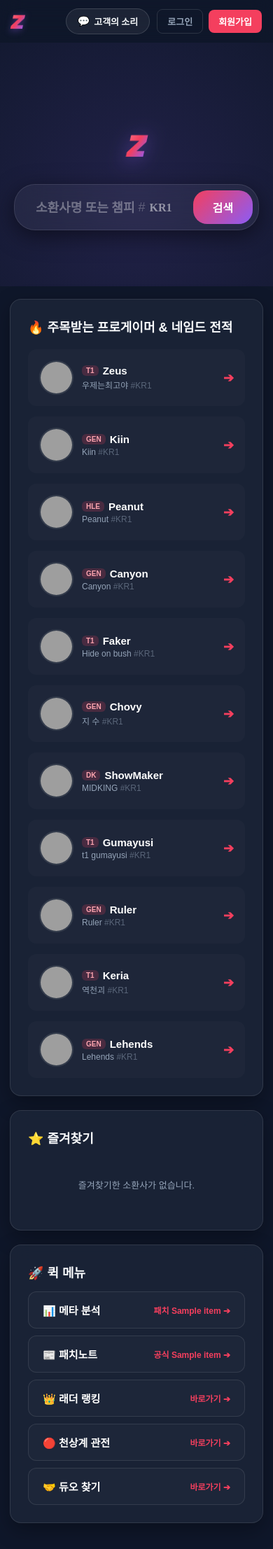
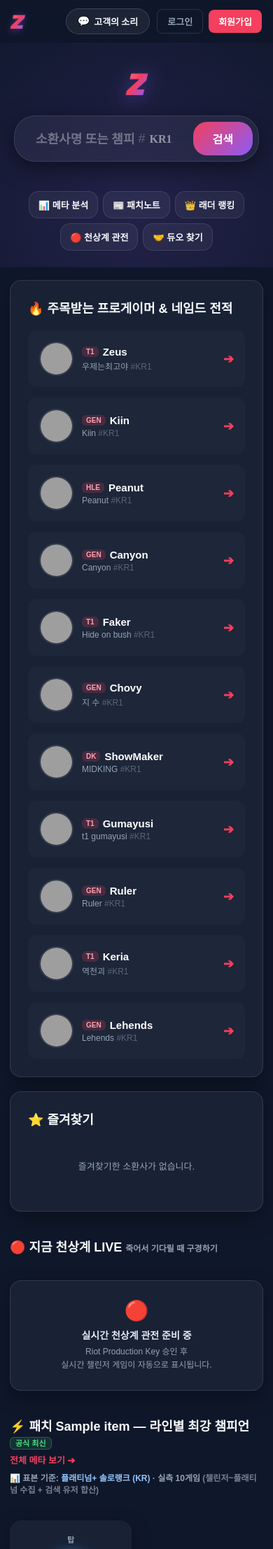
Before and after one commit to seokbong0114/SBGG, a Flask app: page / in a window 390 px wide. Shown: the top 2213 px of the page at 70% size. Run offline with Flask 3, Linux system fonts and the light colour scheme; a database or web service that is not in the repository returns one stand-in record (values such as "Sample title"); data that the repository does not hold is empty; some libraries are stand-ins or nearby versions; some web fonts are replaced; grey boxes are pictures that could not be loaded.

Commit message:
feat: 홈 레이아웃 상단 정리 — hero 압축 + 검색창 아래 퀵 내비 바
- home-hero padding 120/60 → 48/30, 로고 90px → 64px (첫 화면 공간 확보)
- 검색창 바로 아래 가로형 퀵 내비 바(.home-quicknav) 추가 → 모든 화면에서
  메타/패치/래더/관전/듀오가 스크롤 없이 즉시 노출 (기존 퀵메뉴 top 1645→274px)
- 우측 사이드바 중복 퀵메뉴 제거 (즐겨찾기 유지)
- 모바일 hero/퀵내비 축소 규칙 추가

Co-Authored-By: Claude Opus 4.8 <noreply@anthropic.com>

```diff
--- a/templates/index.html
+++ b/templates/index.html
@@ -89,9 +89,13 @@
         .search-btn:hover { transform: translateY(-2px); box-shadow: 0 6px 20px rgba(244, 63, 94, 0.6); }
         .search-btn:active { transform: scale(0.95); }
 
-        .home-hero { position: relative; padding: 120px 20px 60px; text-align: center; display: flex; flex-direction: column; align-items: center; overflow: hidden; }
+        .home-hero { position: relative; padding: 48px 20px 30px; text-align: center; display: flex; flex-direction: column; align-items: center; overflow: hidden; }
         .home-hero::before { content: ''; position: absolute; top: -50%; left: 50%; transform: translateX(-50%); width: 800px; height: 800px; background: radial-gradient(circle, rgba(139, 92, 246, 0.15) 0%, rgba(0,0,0,0) 70%); z-index: -1; pointer-events: none; }
-        .home-title { font-family: 'Montserrat'; font-size: 90px; font-weight: 900; margin-bottom: 40px; letter-spacing: -2px; }
+        .home-title { font-family: 'Montserrat'; font-size: 64px; font-weight: 900; margin-bottom: 22px; letter-spacing: -2px; }
+        .home-quicknav { display: flex; flex-wrap: wrap; justify-content: center; gap: 10px; margin-top: 22px; max-width: 720px; width: 100%; }
+        .hq-item { background: rgba(255,255,255,0.05); border: var(--border-glass); border-radius: 14px; padding: 11px 18px; color: var(--text-main); font-weight: 800; font-size: 14px; text-decoration: none; transition: 0.2s; white-space: nowrap; }
+        .hq-item:hover { background: rgba(244,63,94,0.15); border-color: rgba(244,63,94,0.4); transform: translateY(-2px); }
+        @media (max-width: 480px) { .hq-item { padding: 9px 13px; font-size: 13px; } .home-quicknav { gap: 7px; } }
 
         .recent-chips-container { display: flex; gap: 10px; margin-top: 20px; flex-wrap: wrap; justify-content: center; width: 100%; max-width: 700px; margin-left: auto; margin-right: auto; }
         .recent-chip { background: rgba(255,255,255,0.05); border: var(--border-glass); padding: 8px 16px; border-radius: 20px; font-size: 13px; color: var(--text-muted); cursor: pointer; transition: 0.2s; font-weight: 600; }
@@ -368,7 +372,8 @@
             /* 매치 카드: 6열 → 2열로 재배치 */
             .match-card { grid-template-columns: 1fr 1fr !important; row-gap: 12px; column-gap: 10px; padding: 14px !important; }
 
-            .home-title { font-size: 56px !important; margin-bottom: 28px !important; }
+            .home-title { font-size: 48px !important; margin-bottom: 18px !important; }
+            .home-hero { padding: 32px 20px 24px !important; }
         }
         @media (max-width: 480px) {
             [style*="repeat(5, 1fr)"] { grid-template-columns: repeat(2, 1fr) !important; }
@@ -659,6 +664,13 @@
                 </form>
             </div>
             <div class="recent-chips-container" id="recentChips"></div>
+            <div class="home-quicknav">
+                <a href="/meta" class="hq-item">📊 메타 분석</a>
+                <a href="/patch" class="hq-item">📰 패치노트</a>
+                <a href="/leaderboard" class="hq-item">👑 래더 랭킹</a>
+                <a href="/spectate" class="hq-item">🔴 천상계 관전</a>
+                <a href="/duo" class="hq-item">🤝 듀오 찾기</a>
+            </div>
         </div>
 
         <div class="main-container" style="display: grid; grid-template-columns: 1.5fr 1fr; margin-bottom: 100px;">
@@ -687,16 +699,6 @@
                 <div class="glass-panel" style="padding: 25px;">
                     <div style="font-size: 18px; font-weight: 800; margin-bottom: 15px;">⭐ 즐겨찾기</div>
                     <div id="fav-list" style="display: flex; flex-direction: column; gap: 10px;"></div>
-                </div>
-                <div class="glass-panel" style="padding: 25px;">
-                    <div style="font-size: 18px; font-weight: 800; margin-bottom: 15px;">🚀 퀵 메뉴</div>
-                    <div class="quick-menu-list">
-                        <a href="/meta" class="quick-menu-item"><b>📊 메타 분석</b><span>패치 {{ current_patch }} ➔</span></a>
-                        <a href="/patch" class="quick-menu-item"><b>📰 패치노트</b><span>공식 {{ current_patch }} ➔</span></a>
-                        <a href="/leaderboard" class="quick-menu-item"><b>👑 래더 랭킹</b><span>바로가기 ➔</span></a>
-                        <a href="/spectate" class="quick-menu-item"><b>🔴 천상계 관전</b><span>바로가기 ➔</span></a>
-                        <a href="/duo" class="quick-menu-item"><b>🤝 듀오 찾기</b><span>바로가기 ➔</span></a>
-                    </div>
                 </div>
             </div>
         </div>
```
